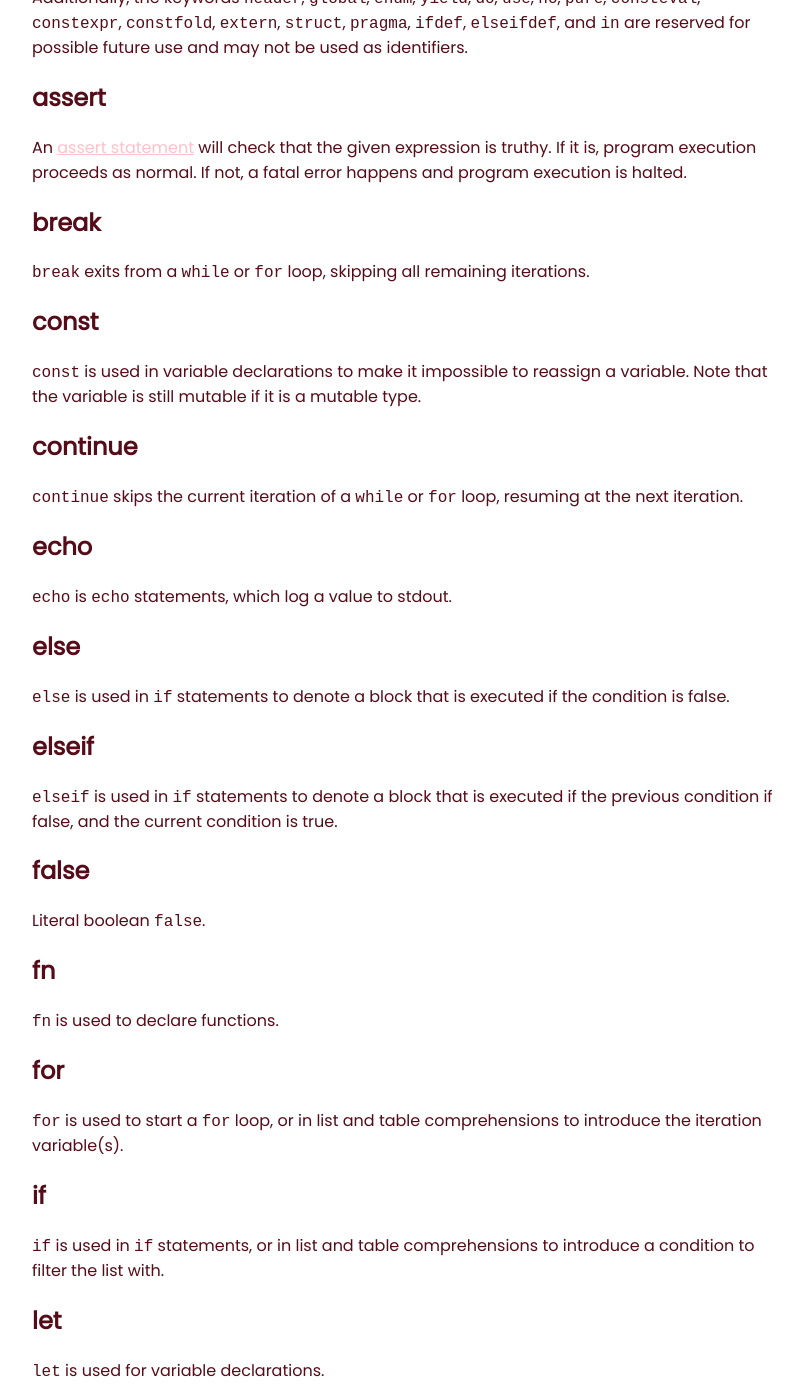
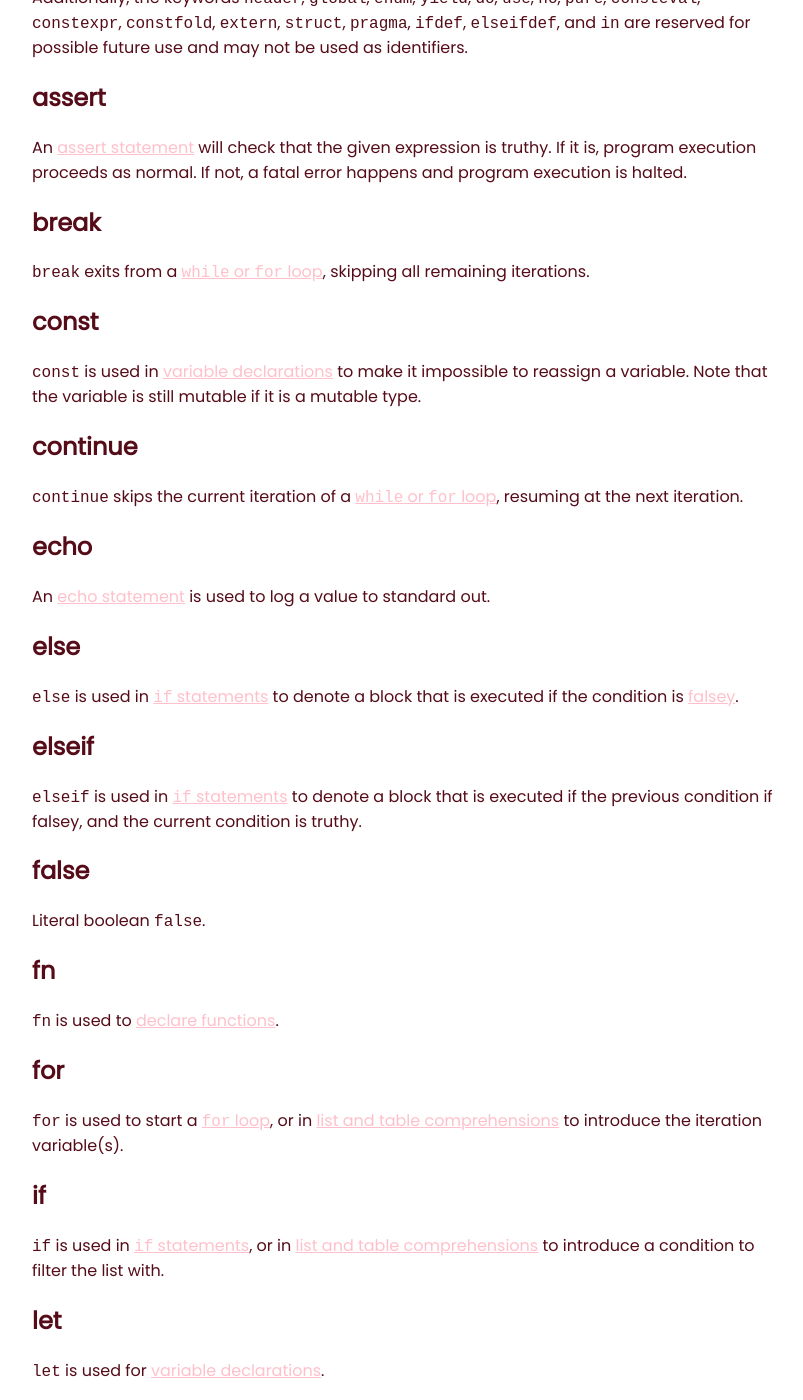
Before and after one commit to yasl-lang/docs, a Jekyll site: the page built from keywords.md, in a window 1280 px wide and 1400 px high, scrolled down 655 px. Shown: the whole window, without its empty margins (233-1036 px from the left). Built offline with Jekyll 4.4.1, drawn with Linux system fonts in a browser that asks for light colours; our own code applies the rules of GitHub Pages for plain Markdown files; a script that is not in the unit is left out; some of the changed text lies outside the part shown.

Commit message:
Update keywords.md

```diff
--- a/keywords.md
+++ b/keywords.md
@@ -28,46 +28,46 @@ Additionally, the keywords `header`, `global`, `enum`, `yield`, `do`, `use`, `no
 An [assert statement](https://yasl-lang.github.io/docs/statements/assert) will check that the given expression is truthy. If it is, program execution proceeds as normal. If not, a fatal error happens and program execution is halted.
 
 # break
-`break` exits from a `while` or `for` loop, skipping all remaining iterations.
+`break` exits from a [`while` or `for` loop](https://yasl-lang.github.io/docs/control-flow/control-flow), skipping all remaining iterations.
 
 # const
-`const` is used in variable declarations to make it impossible to reassign a variable. Note that the variable is still mutable if it is a mutable type.
+`const` is used in [variable declarations](https://yasl-lang.github.io/docs/basic-concepts/variables-and-constants) to make it impossible to reassign a variable. Note that the variable is still mutable if it is a mutable type.
 
 # continue
-`continue` skips the current iteration of a `while` or `for` loop, resuming at the next iteration.
+`continue` skips the current iteration of a [`while` or `for` loop](https://yasl-lang.github.io/docs/control-flow/control-flow), resuming at the next iteration.
 
 # echo
-`echo` is `echo` statements, which log a value to stdout.
+An [echo statement](https://yasl-lang.github.io/docs/statements/echo) is used to log a value to standard out.
 
 # else
-`else` is used in `if` statements to denote a block that is executed if the condition is false.
+`else` is used in [`if` statements](https://yasl-lang.github.io/docs/control-flow/control-flow) to denote a block that is executed if the condition is [falsey](https://yasl-lang.github.io/docs/control-flow/truthiness).
 
 # elseif
-`elseif` is used in `if` statements to denote a block that is executed if the previous condition if false, and the current condition is true.
+`elseif` is used in [`if` statements](https://yasl-lang.github.io/docs/control-flow/control-flow) to denote a block that is executed if the previous condition if falsey, and the current condition is truthy.
 
 # false
 Literal boolean `false`.
 
 # fn
-`fn` is used to declare functions.
+`fn` is used to [declare functions](https://yasl-lang.github.io/docs/statements/functions).
 
 # for
-`for` is used to start a `for` loop, or in list and table comprehensions to introduce the iteration variable(s).
+`for` is used to start a [`for` loop](https://yasl-lang.github.io/docs/control-flow/control-flow), or in [list and table comprehensions](https://yasl-lang.github.io/docs/expressions/comprehensions) to introduce the iteration variable(s).
 
 # if
-`if` is used in `if` statements, or in list and table comprehensions to introduce a condition to filter the list with.
+`if` is used in [`if` statements](https://yasl-lang.github.io/docs/control-flow/control-flow), or in [list and table comprehensions](https://yasl-lang.github.io/docs/expressions/comprehensions) to introduce a condition to filter the list with.
 
 # let
-`let` is used for variable declarations.
+`let` is used for [variable declarations](https://yasl-lang.github.io/docs/basic-concepts/variables-and-constants).
 
 # len
-`len` is the length operator.
+`len` is the [length operator](https://yasl-lang.github.io/docs/expressions/operators#length-operator).
 
 # match
-`match` is used in match statements.
+`match` is used in [match statements](https://yasl-lang.github.io/docs/control-flow/control-flow).
 
 # return
-`return` is used in function declarations to return a value.
+`return` is used in [function declarations](https://yasl-lang.github.io/docs/statements/functions) to return a value.
 
 # true
 Literal boolean `true`.
@@ -76,4 +76,4 @@ Literal boolean `true`.
 Literal `undef`.
 
 # while
-`while` is used to introduce `while` loops.
+`while` is used to introduce [`while` loops](https://yasl-lang.github.io/docs/control-flow/control-flow).
```
